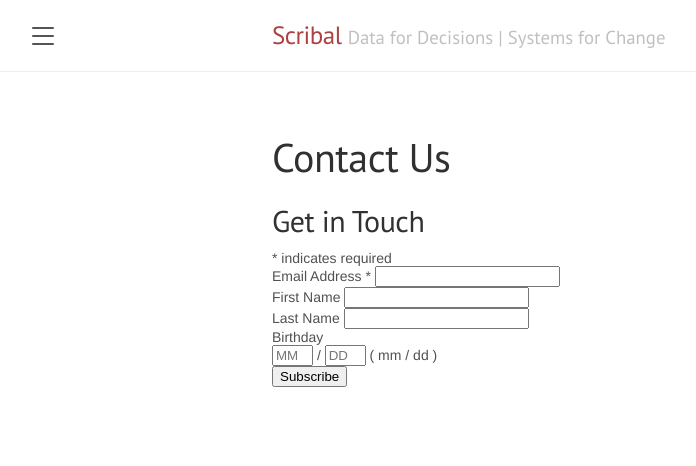
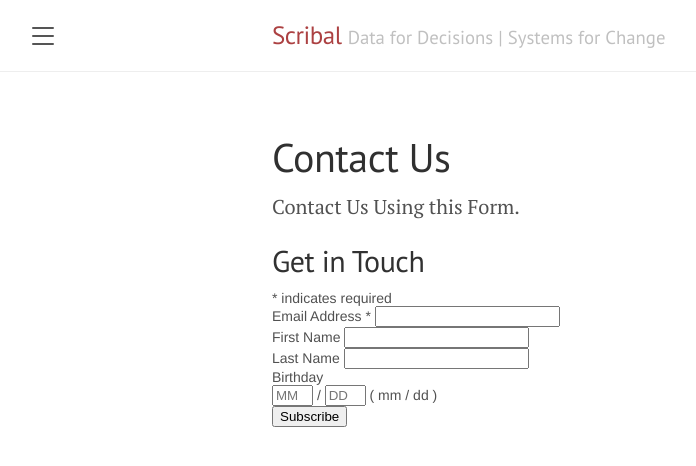
Before and after one commit to scribal-io/lanyon-jh-test, a Jekyll site: the page built from Contact1.md, in a window 1280 px wide. Shown: the top 466 px of the page, without its empty margins (8-704 px from the left). Built offline with Jekyll 4.4.1, drawn with Linux system fonts in a browser that asks for light colours; comment, search, counter and statistics services are not loaded.

Commit message:
front matter

```diff
--- a/Contact1.md
+++ b/Contact1.md
@@ -2,6 +2,8 @@
 layout: page
 title: Contact Us
 ---
+
+Contact Us Using this Form.
 
 <!-- Begin Mailchimp Signup Form -->
 <link href="//cdn-images.mailchimp.com/embedcode/classic-10_7.css" rel="stylesheet" type="text/css">
```
